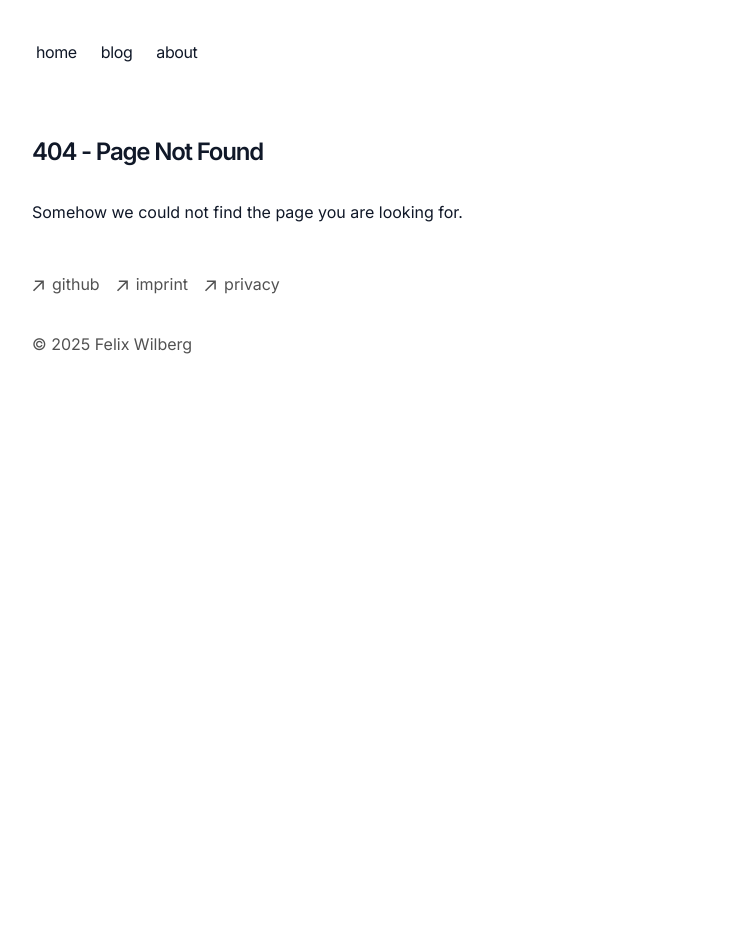
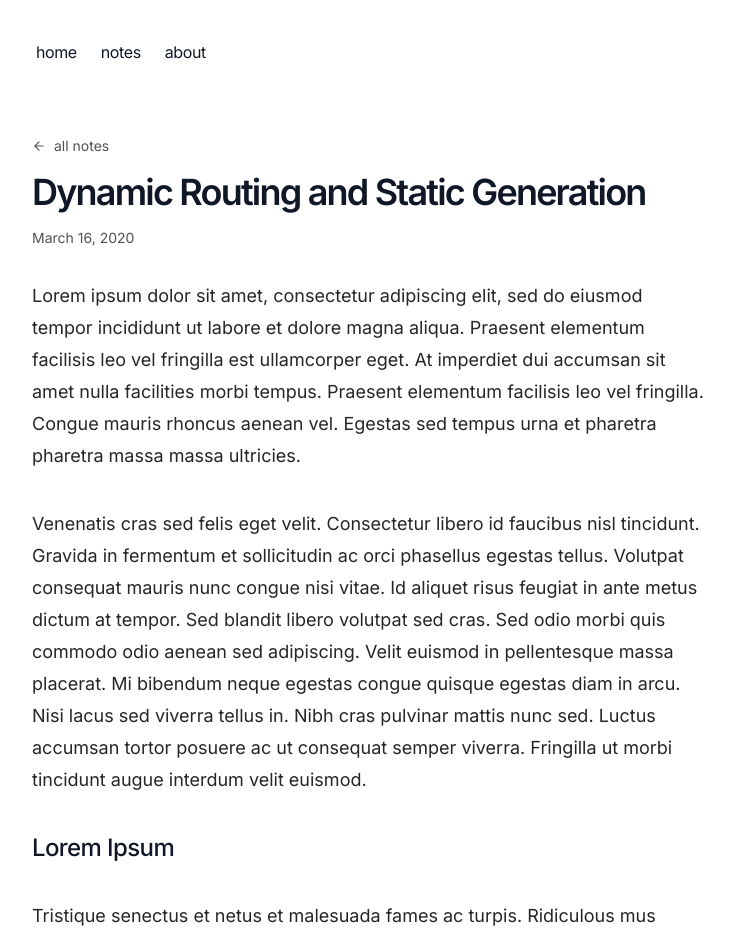
Before and after one commit to felix-wilberg/felixwilberg-portfolio, a Next.js app: page /notes/dynamic-routing in a window 1280 px wide. Before the commit this address had no page. Shown: the top 938 px of the page, without its empty margins (272-1006 px from the left). Before the commit the page ends 800 px from the top, so only its background shows below. Built offline with nearby package versions, Linux system fonts and the light colour scheme.

Commit message:
changes design and changes wording from blog to notes

```diff
--- a/app/components/BlogPosts.tsx
+++ b/app/components/BlogPosts.tsx
@@ -11,7 +11,7 @@ const BlogPosts = () => {
         <Link
           key={post.slug}
           className="flex flex-col space-y-1 mb-6"
-          href={`/blog/${post.slug}`}
+          href={`/notes/${post.slug}`}
         >
           <div className="w-full flex flex-col md:flex-row space-x-0 md:space-x-2">
             <p className="text-neutral-600 dark:text-neutral-400 w-[140px] tabular-nums ">
--- a/app/components/NavBar.tsx
+++ b/app/components/NavBar.tsx
@@ -2,7 +2,7 @@ import Link from 'next/link';
 
 const navItems = [
   { href: '/', label: 'home' },
-  { href: '/blog', label: 'blog' },
+  { href: '/notes', label: 'notes' },
   { href: '/about', label: 'about' }
 ];
 
--- a/app/globals.css
+++ b/app/globals.css
@@ -85,15 +85,15 @@ html {
 }
 
 .prose p {
-    @apply my-4 text-neutral-800 dark:text-neutral-200;
+    @apply text-lg/8 my-9 text-neutral-800 dark:text-neutral-200;
 }
 
 .prose h1 {
-    @apply text-4xl font-medium tracking-tight mt-6 mb-2;
+    @apply text-6xl font-medium tracking-tight mt-6 mb-2;
 }
 
 .prose h2 {
-    @apply text-xl font-medium tracking-tight mt-6 mb-2;
+    @apply text-2xl font-medium tracking-tight mt-6 mb-2;
 }
 
 .prose h3 {
--- a/app/blog/[slug]/page.tsx
+++ b/app/notes/[slug]/page.tsx
@@ -5,6 +5,8 @@ import { formatDate } from '@/lib/api';
 import { baseUrl } from '@/app/sitemap';
 import CustomMDX from '@/app/components/mdx';
 import CoverImage from '@/app/components/CoverImage';
+import Link from 'next/link';
+import { LuArrowLeft } from 'react-icons/lu';
 
 export const generateMetadata = async (props: Params): Promise<Metadata> => {
   const params = await props.params;
@@ -85,12 +87,18 @@ const Post = async (props: Params) => {
               url: `${baseUrl}/blog/${post.slug}`,
               author: {
                 '@type': 'Person',
-                name: 'My Portfolio'
+                name: 'Felix Wilberg'
               }
             })
           }}
         />
-        <h1 className="title font-semibold text-2xl tracking-tighter">
+        <Link
+          href="/notes"
+          className="text-sm text-neutral-600 dark:text-neutral-400 flex flex-row items-center gap-2"
+        >
+          <LuArrowLeft /> all notes
+        </Link>
+        <h1 className=" my-4 title font-semibold text-4xl tracking-tighter">
           {post.title}
         </h1>
         <div className="flex justify-between items-center mt-2 mb-8 text-sm">
```
Also changed, not shown: package.json (+6 -5 lines), app/notes/page.tsx (renamed from app/blog/page.tsx), 1 other file (tests, documents, lock files or other folders).
